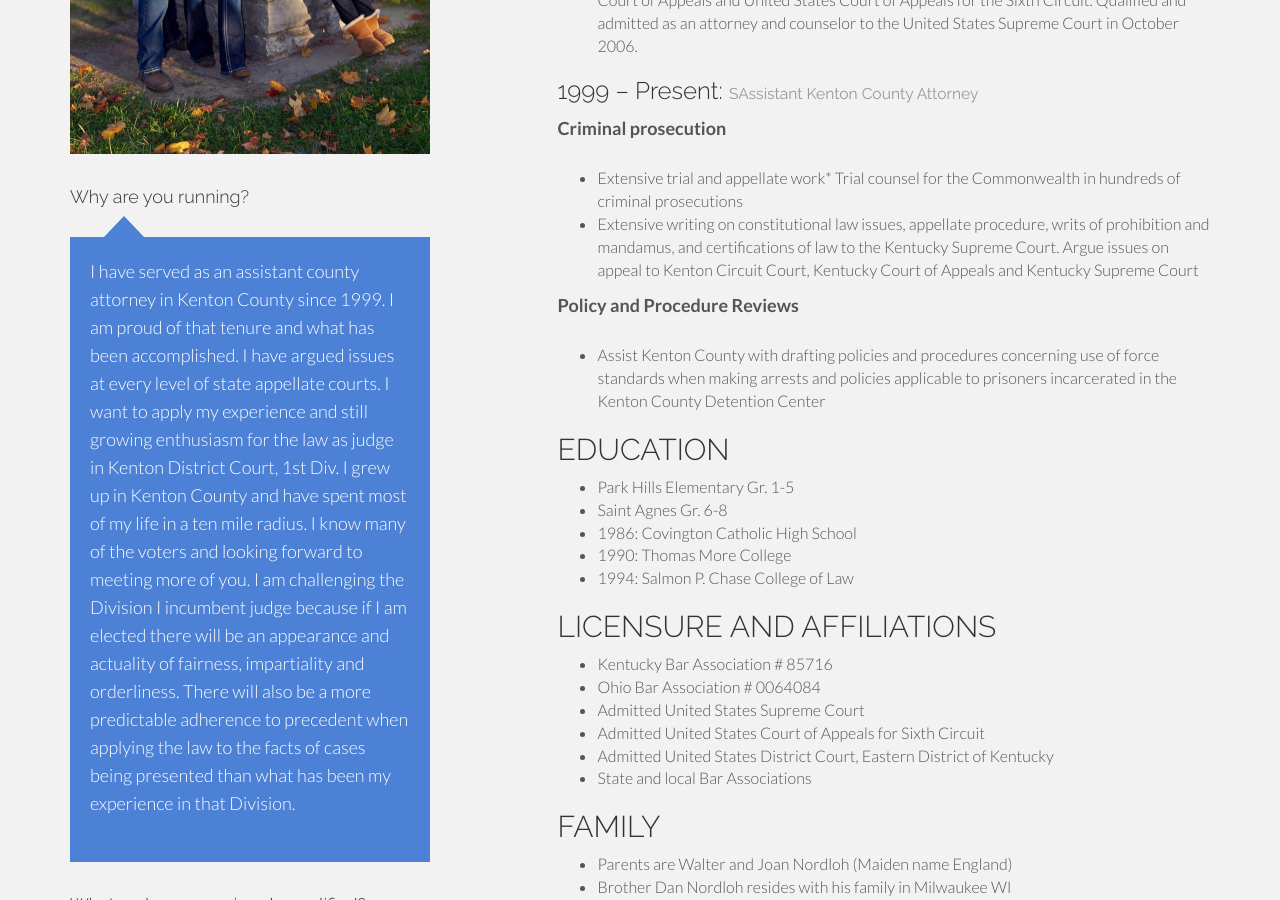
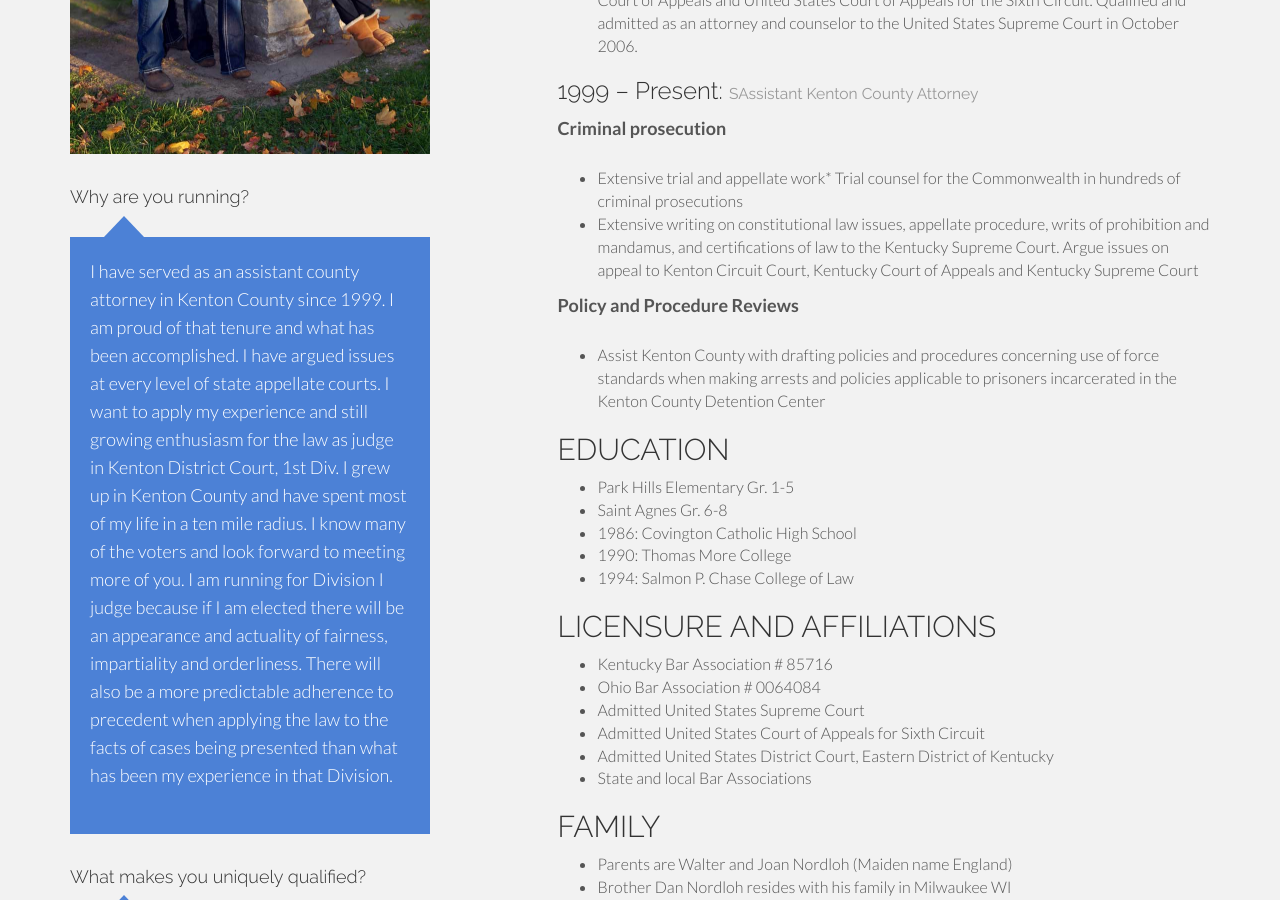
Before and after one commit to NORDLOHFORJUDGE/NordlohForJudge, a Jekyll site: the page built from index.html, in a window 1280 px wide and 900 px high, scrolled down 2079 px. Built offline with Jekyll 4.4.1, drawn with Linux system fonts in a browser that asks for light colours; Markdown is read by kramdown in place of the engine named in the settings; comment, search, counter and statistics services are not loaded.

Commit message:
Updated profile-question-1.md

```diff
--- a/_includes/profile-question-1.md
+++ b/_includes/profile-question-1.md
@@ -1 +1 @@
-I have served as an assistant county attorney in Kenton County since 1999.  I am proud of that tenure and what has been accomplished.  I have argued issues at every level of state appellate courts.  I want to apply my experience and still growing enthusiasm for the law as judge in Kenton District Court, 1st Div.  I grew up in Kenton County and have spent most of my life in a ten mile radius.  I know many of the voters and looking forward to meeting more of you.  I am challenging the Division I incumbent judge because if I am elected there will be an appearance and actuality of fairness, impartiality and orderliness.  There will also be a more predictable adherence to precedent when applying the law to the facts of cases being presented than what has been my experience in that Division.
+I have served as an assistant county attorney in Kenton County since 1999.  I am proud of that tenure and what has been accomplished.  I have argued issues at every level of state appellate courts.  I want to apply my experience and still growing enthusiasm for the law as judge in Kenton District Court, 1st Div.  I grew up in Kenton County and have spent most of my life in a ten mile radius.  I know many of the voters and look forward to meeting more of you.  I am running for Division I judge because if I am elected there will be an appearance and actuality of fairness, impartiality and orderliness.  There will also be a more predictable adherence to precedent when applying the law to the facts of cases being presented than what has been my experience in that Division.
```
